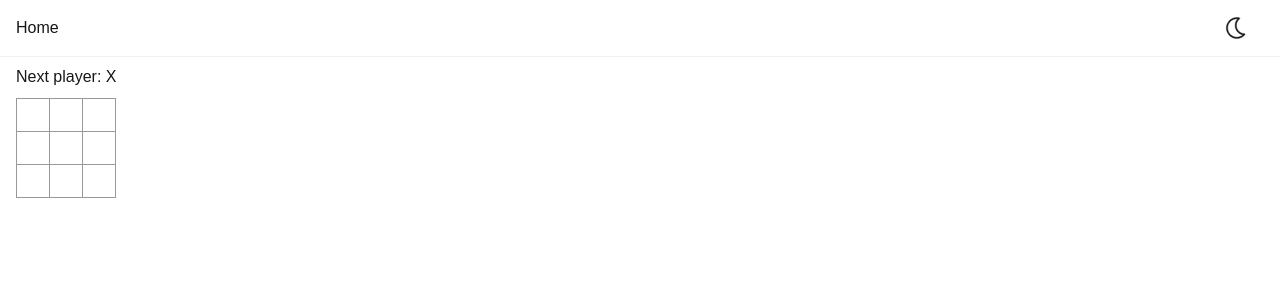
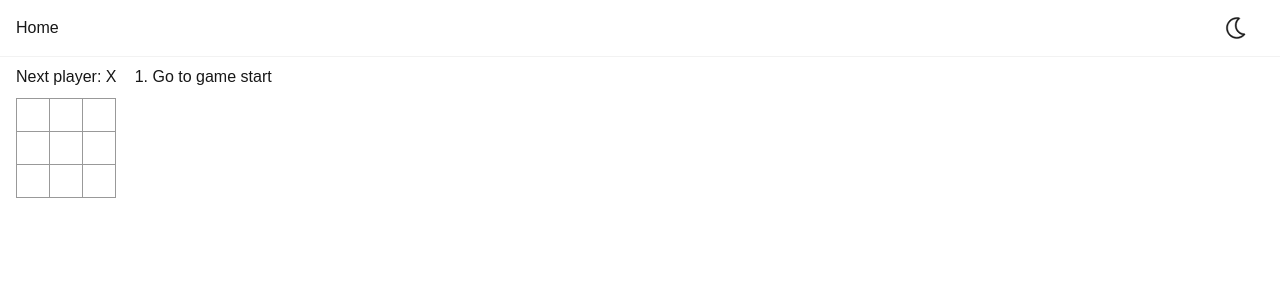
Before and after one commit to Sujal-Vanjare/react-learn, a Next.js app: page /tic-tac-toe-game in a window 1280 px wide. Shown: the top 300 px of the page. Built offline with nearby package versions, Linux system fonts and the light colour scheme.

Commit message:
added time travel in tic tac toe game

```diff
--- a/src/app/tic-tac-toe-game/page.jsx
+++ b/src/app/tic-tac-toe-game/page.jsx
@@ -13,10 +13,7 @@
   );
 }
 
-export default function Board() {
-  const [xIsNext, setXIsNext] = useState(true);
-  const [squares, setSquares] = useState(Array(9).fill(null));
-
+function Board({ xIsNext, squares, onPlay }) {
   function handleClick(i) {
     if (calculateWinner(squares) || squares[i]) {
       return;
@@ -27,8 +24,7 @@
     } else {
       nextSquares[i] = "O";
     }
-    setSquares(nextSquares);
-    setXIsNext(!xIsNext);
+    onPlay(nextSquares);
   }
 
   const winner = calculateWinner(squares);
@@ -61,6 +57,48 @@
   );
 }
 
+export default function Game() {
+  const [history, setHistory] = useState([Array(9).fill(null)]);
+  const [currentMove, setCurrentMove] = useState(0);
+  const xIsNext = currentMove % 2 === 0;
+  const currentSquares = history[currentMove];
+
+  function handlePlay(nextSquares) {
+    const nextHistory = [...history.slice(0, currentMove + 1), nextSquares];
+    setHistory(nextHistory);
+    setCurrentMove(nextHistory.length - 1);
+  }
+
+  function jumpTo(nextMove) {
+    setCurrentMove(nextMove);
+  }
+
+  const moves = history.map((squares, move) => {
+    let description;
+    if (move > 0) {
+      description = "Go to move #" + move;
+    } else {
+      description = "Go to game start";
+    }
+    return (
+      <li key={move}>
+        <button onClick={() => jumpTo(move)}>{description}</button>
+      </li>
+    );
+  });
+
+  return (
+    <div className="game">
+      <div className="game-board">
+        <Board xIsNext={xIsNext} squares={currentSquares} onPlay={handlePlay} />
+      </div>
+      <div className="game-info">
+        <ol className="list-decimal ml-4">{moves}</ol>
+      </div>
+    </div>
+  );
+}
+
 function calculateWinner(squares) {
   const lines = [
     [0, 1, 2],
```
